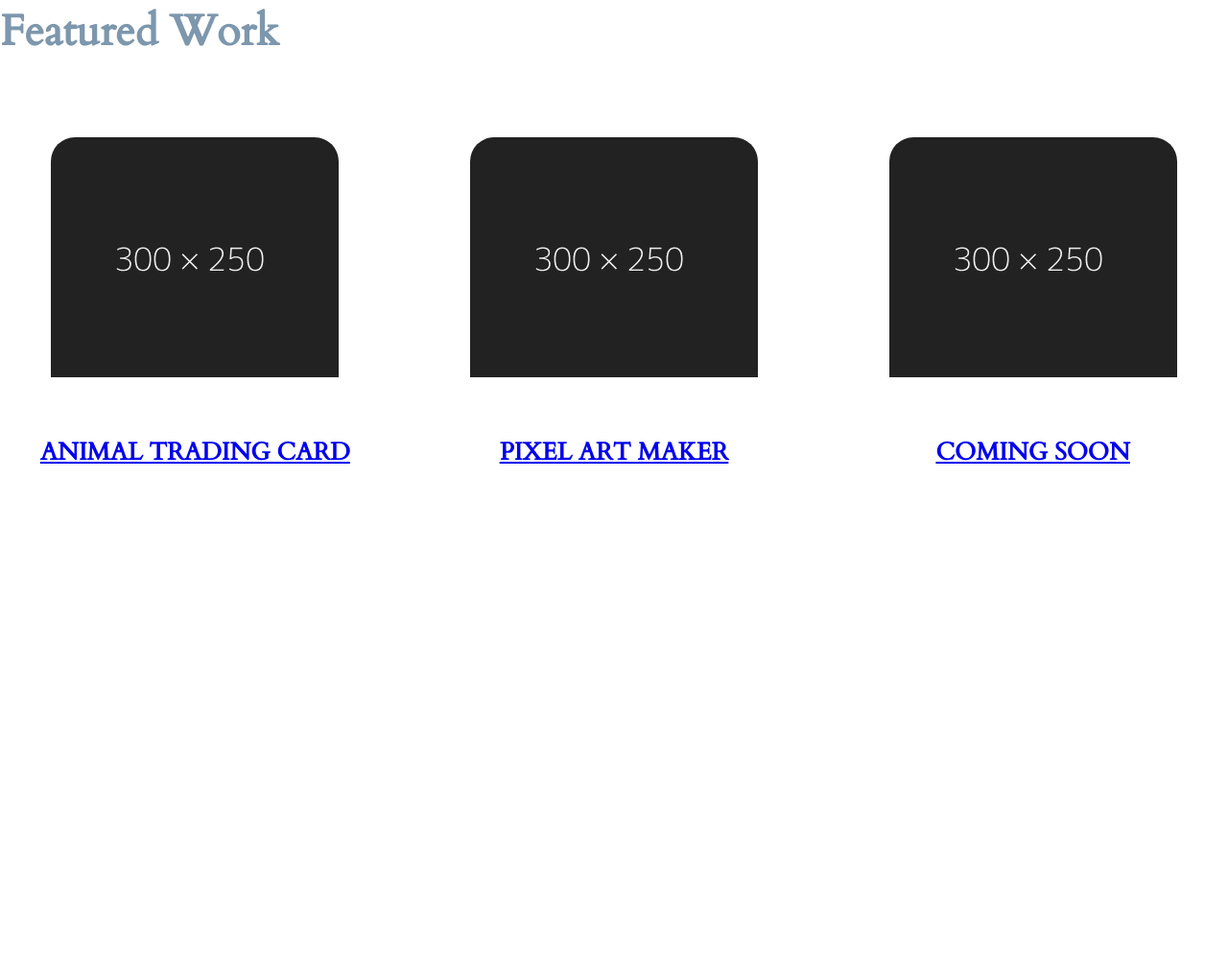
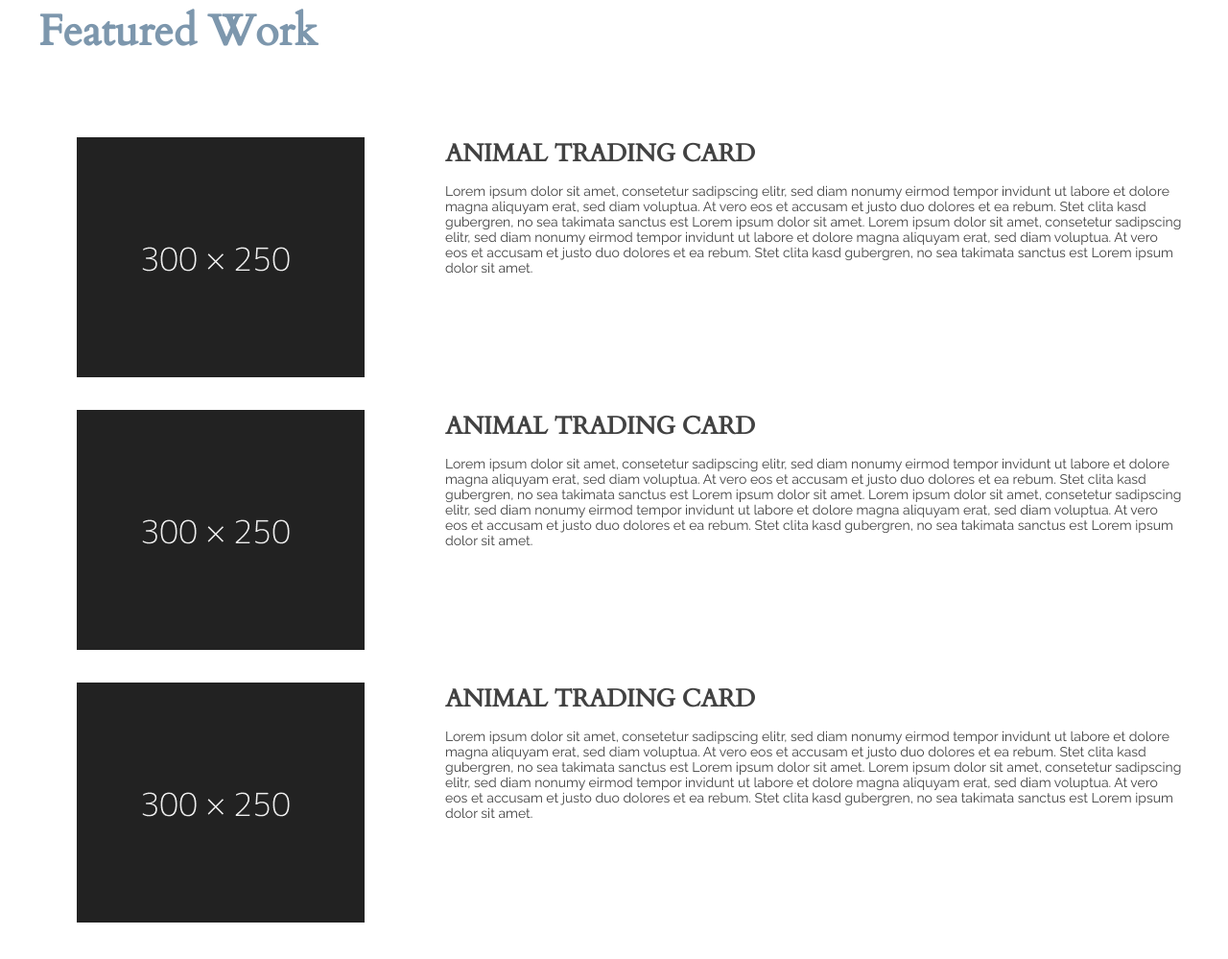
Before and after one commit to ChristineReffo/portfolio, a plain HTML site: page index.html in a window 1280 px wide. Shown: the part 877-1876 px from the top of the page at 96% size. Drawn offline with Linux system fonts and the light colour scheme.

Commit message:
Add layout: project portfolio with flexbox

```diff
--- a/index.html
+++ b/index.html
@@ -22,7 +22,7 @@
             </nav>
             <ul class="social_media">
               <li class="sm_icon">
-                <a href="#" class="fa fa-github-square" target="_blank"></a>
+                <a href="https://github.com/ChristineReffo" class="fa fa-github-square" target="_blank"></a>
               </li>
               <li class="sm_icon">
                 <a href="#" class="fa fa-envelope" target="_blank"></a>
@@ -41,8 +41,16 @@
                   Lorem ipsum dolor amet green juice enamel pin cliche </h4>
                 <button class="btn btn-imp btn-lg">Contact Me</button>
                 <button class="btn btn-info btn-lg">Learn More</button>
-
               </div>
+              <!-- <div class="lower_content">
+                  <div class="words_arrow">
+                    <h1>See what's below.</h1>
+                  </div>
+                  <div class="arrow bounce">
+                    <i class="fa fa-angle-down fa-5x" aria-hidden="true"</i>
+                  </div>
+              </div> -->
+              <div class="below"></div>
             </div>
           </div>
         </div>
@@ -57,41 +65,51 @@
               <div class="container">
 
           <!-- images are placeholders but code is structured for responsiveness already -->
-
-                  <figure class="box animalTrading">
-                    <img  class="snippet_thumbnail one"
+                <div class="wrap project">
+                  <figure class="box project_img">
+                    <img  class="snippet_thumbnail"
                           src="images/Placeholder.png"
                           sizes="(max-width: 450px) 100vw, (min-width: 451px) 100vw"
                           srcset="images/Placeholder.png 450w, images/Placeholder.png 1280w"
                           alt="Placeholder"/>
-                      <figcaption>
-                        <h3><a class="snippet_title" href="#">Animal Trading Card</a></h3>
-                      </figcaption>
                   </figure>
-
-                  <figure class="box pixelArtMaker">
-                    <img class="snippet_thumbnail two"
+                  <div class="box project_desc">
+                    <h3><a class="snippet_title">Animal Trading Card</a></h3>
+                    <p>
+                      Lorem ipsum dolor sit amet, consetetur sadipscing elitr, sed diam nonumy eirmod tempor invidunt ut labore et dolore magna aliquyam erat, sed diam voluptua. At vero eos et accusam et justo duo dolores et ea rebum. Stet clita kasd gubergren, no sea takimata sanctus est Lorem ipsum dolor sit amet. Lorem ipsum dolor sit amet, consetetur sadipscing elitr, sed diam nonumy eirmod tempor invidunt ut labore et dolore magna aliquyam erat, sed diam voluptua. At vero eos et accusam et justo duo dolores et ea rebum. Stet clita kasd gubergren, no sea takimata sanctus est Lorem ipsum dolor sit amet.
+                    </p>
+                  </div>
+                </div>
+                <div class="wrap project2">
+                  <figure class="box project_img">
+                    <img  class="snippet_thumbnail"
                           src="images/Placeholder.png"
                           sizes="(max-width: 450px) 100vw, (min-width: 451px) 100vw"
                           srcset="images/Placeholder.png 450w, images/Placeholder.png 1280w"
                           alt="Placeholder"/>
-                      <figcaption>
-                            <h3><a class="snippet_title" href="#">Pixel Art Maker</a></h3>
-                      </figcaption>
-                    </figure>
-
-
-                  <figure class="box followSoon">
-                    <img  class="snippet_thumbnail three"
+                  </figure>
+                  <div class="box project_desc">
+                    <h3><a class="snippet_title project2_title">Animal Trading Card</a></h3>
+                    <p>
+                      Lorem ipsum dolor sit amet, consetetur sadipscing elitr, sed diam nonumy eirmod tempor invidunt ut labore et dolore magna aliquyam erat, sed diam voluptua. At vero eos et accusam et justo duo dolores et ea rebum. Stet clita kasd gubergren, no sea takimata sanctus est Lorem ipsum dolor sit amet. Lorem ipsum dolor sit amet, consetetur sadipscing elitr, sed diam nonumy eirmod tempor invidunt ut labore et dolore magna aliquyam erat, sed diam voluptua. At vero eos et accusam et justo duo dolores et ea rebum. Stet clita kasd gubergren, no sea takimata sanctus est Lorem ipsum dolor sit amet.
+                    </p>
+                  </div>
+                </div>
+                <div class="wrap project3">
+                  <figure class="box project_img">
+                    <img  class="snippet_thumbnail"
                           src="images/Placeholder.png"
                           sizes="(max-width: 450px) 100vw, (min-width: 451px) 100vw"
                           srcset="images/Placeholder.png 450w, images/Placeholder.png 1280w"
                           alt="Placeholder"/>
-
-                      <figcaption>
-                          <h3><a class="snippet_title" href="#">Coming Soon</a></h3>
-                    </figcaption>
                   </figure>
+                  <div class="box project_desc">
+                    <h3><a class="snippet_title project3_title">Animal Trading Card</a></h3>
+                    <p>
+                      Lorem ipsum dolor sit amet, consetetur sadipscing elitr, sed diam nonumy eirmod tempor invidunt ut labore et dolore magna aliquyam erat, sed diam voluptua. At vero eos et accusam et justo duo dolores et ea rebum. Stet clita kasd gubergren, no sea takimata sanctus est Lorem ipsum dolor sit amet. Lorem ipsum dolor sit amet, consetetur sadipscing elitr, sed diam nonumy eirmod tempor invidunt ut labore et dolore magna aliquyam erat, sed diam voluptua. At vero eos et accusam et justo duo dolores et ea rebum. Stet clita kasd gubergren, no sea takimata sanctus est Lorem ipsum dolor sit amet.
+                    </p>
+                  </div>
+                </div>
                 </div>
             </section>
 
--- a/main.css
+++ b/main.css
@@ -139,6 +139,8 @@ ul, li {
   margin-top: 0;
 }
 
+/* The Portfolio Section starts here */
+
 .portfolio {
   padding-top:10vh;
 }
@@ -147,24 +149,39 @@ ul, li {
   color:#7d97ad;
   font-size: 3.5vw;
   padding-bottom: 10vh;
+  margin-left: 40px;
+}
+
+figure {
+  margin-top: 0;
 }
 
 figure, .snippet_thumbnail {
   display: inline-block;
-  margin: 0 2 0 0;
-  padding-bottom: 4vh;
-  width:300px;
+  padding-bottom: 20px;
+  width: 300px;
   height: 250px;
-  border-radius: 25px 25px 25px 25px;
-  text-align:center;
+  border-radius: 0px;
+  margin-left: 40px;
 }
 
 .snippet__title, h3 {
   font-size: 2vw;
   text-transform:uppercase;
   text-emphasis-color: #02b3e4;
-  padding-top: 1em;
 }
+
+/* .box {
+    float: left;
+    width: 40%;
+    padding-right: 30px;
+    display: block;
+} */
+
+.box.project1project1_desc {
+  height: 300px;
+}
+
 
 
 /* Responsiveness */
@@ -174,7 +191,7 @@ figure, .snippet_thumbnail {
   flex-wrap:wrap;
 }
 
-
+/*
 @media screen and (max-width: 450px) {
 
   .box {
@@ -204,15 +221,21 @@ figure, .snippet_thumbnail {
   .snippet__title {
       text-align: center;
   }
-}
+} */
 
 @media screen and (min-width: 851px){
 
-  figure {
-    margin:0 30px 0 0;
+  figure, .project_desc {
     float: left;
-    width: calc((100% - 60px)/3);
     max-width:100%;
+  }
+
+  .project_img {
+    width:30%;
+  }
+
+  .project_desc {
+    width: 60%;
   }
 
   h2 {
@@ -226,4 +249,4 @@ figure, .snippet_thumbnail {
   .followSoon {
     margin-right: 0px;
   }
-}
+} */
```
Also changed, not shown: portfolio.html (deleted).
